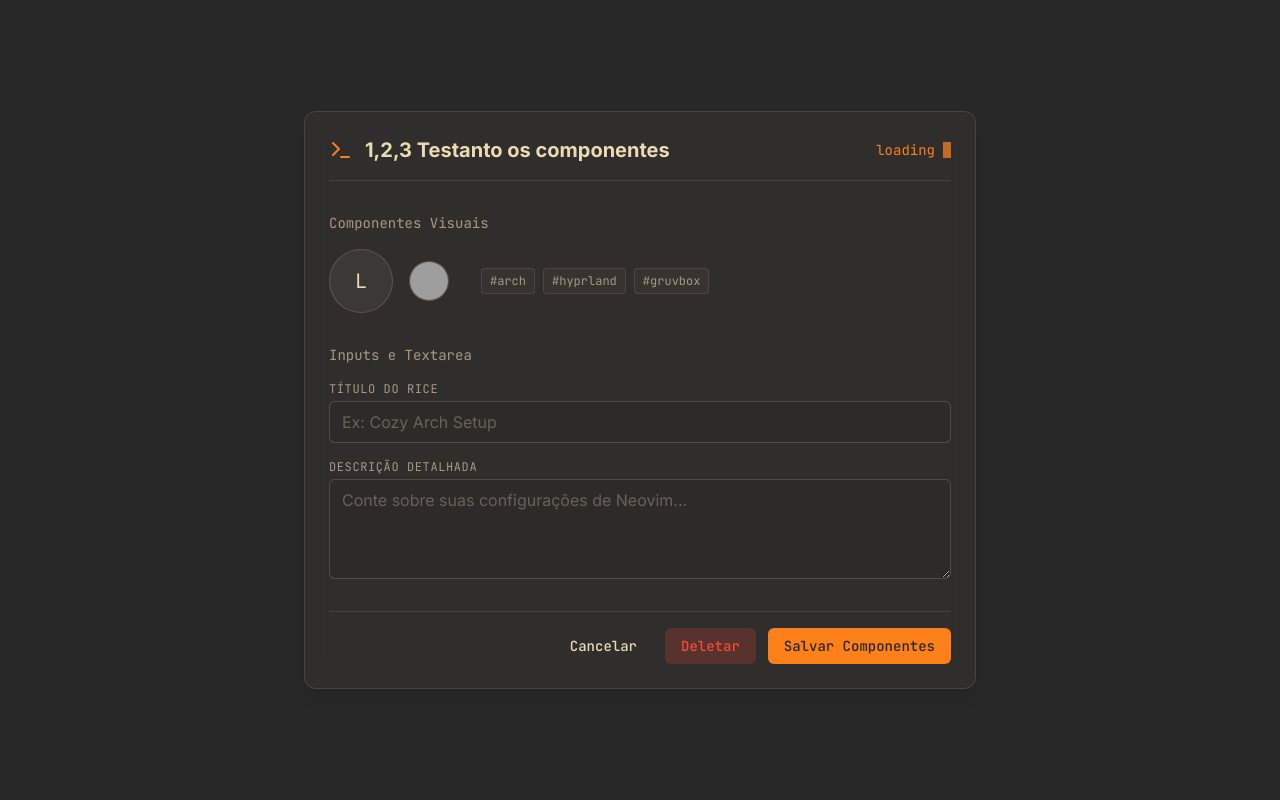
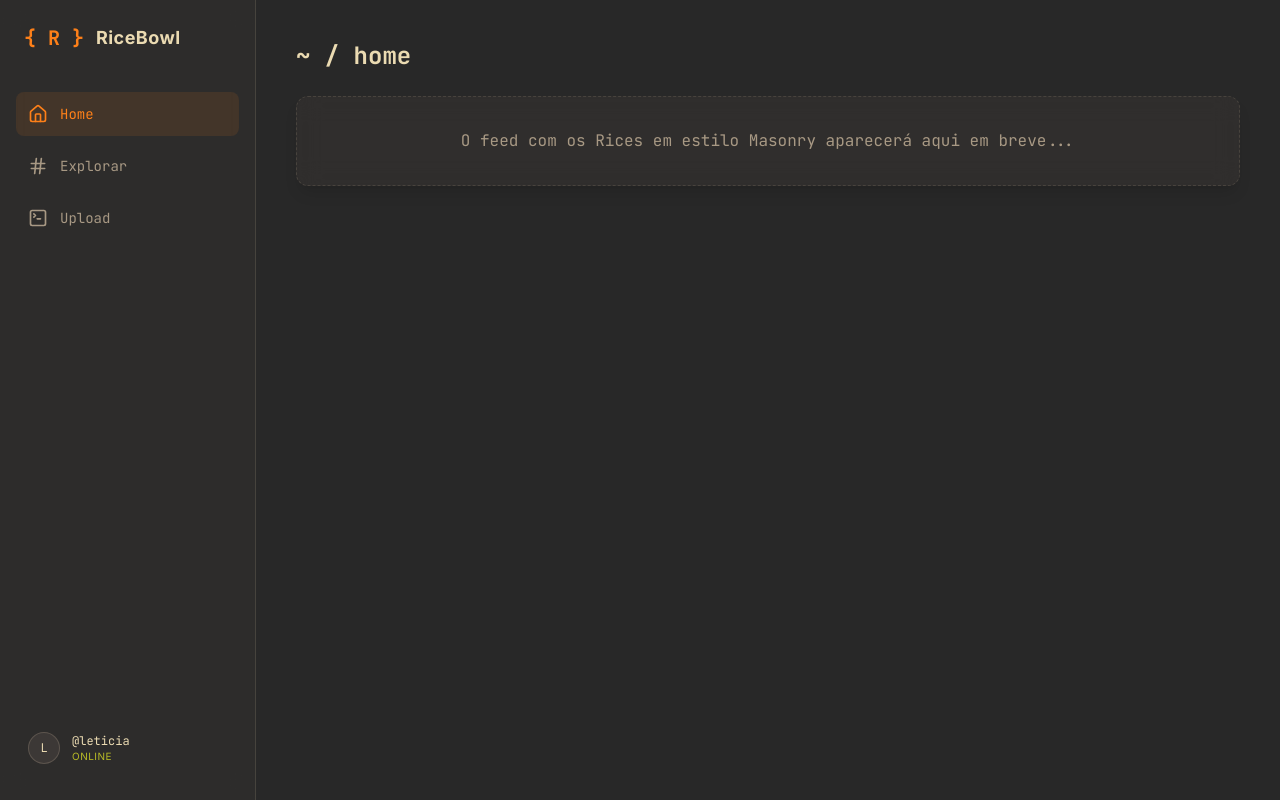
Before and after one commit to Leticia-Celestino/RiceBowl, a React (Vite) app in the folder frontend/: page / in a window 1280 px wide. Built offline with nearby package versions, Linux system fonts and the light colour scheme; grey boxes are pictures that could not be loaded.

Commit message:
feat(layout): criar shell da aplicacao com react router e sidebar dinamica

```diff
--- a/frontend/src/App.tsx
+++ b/frontend/src/App.tsx
@@ -1,59 +1,26 @@
-import { Button } from './components/ui/Button'
-import { Input } from './components/ui/Input'
-import { Textarea } from './components/ui/Textarea'
-import { GlassPanel } from './components/ui/GlassPanel'
-import { Tag } from './components/ui/Tag'
-import { Avatar } from './components/ui/Avatar'
-import { Loader } from './components/ui/Loader'
-import { Terminal } from 'lucide-react'
+import { Routes, Route } from 'react-router-dom';
+import { MainLayout } from './layouts/MainLayout';
+import { Home } from './pages/Home';
+
+// Placeholders rápidos para podermos testar o menu antes de criarmos as páginas finais
+const UploadPlaceholder = () => <div className="text-gruvbox-primary font-mono text-xl">$ ./upload_rice.sh</div>;
+const ExplorePlaceholder = () => <div className="text-gruvbox-primary font-mono text-xl">$ grep -r "minimalist" /rices</div>;
+const LoginPlaceholder = () => <div className="text-gruvbox-primary font-mono text-xl">$ sudo su - login</div>;
 
 function App() {
   return (
-    <div className="min-h-screen p-8 flex items-center justify-center">
+    <Routes>
+      {/* Rotas DENTRO do Layout da Sidebar */}
+      <Route element={<MainLayout />}>
+        <Route path="/" element={<Home />} />
+        <Route path="/explore" element={<ExplorePlaceholder />} />
+        <Route path="/upload" element={<UploadPlaceholder />} />
+      </Route>
 
-      <GlassPanel className="w-full max-w-2xl p-6 flex flex-col gap-8">
-
-        {/* Cabeçalho do Teste */}
-        <div className="flex items-center justify-between border-b border-gruvbox-gray/20 pb-4">
-          <div className="flex items-center gap-3">
-            <Terminal className="text-gruvbox-primary" size={24} />
-            <h1 className="text-xl font-sans font-bold">1,2,3 Testanto os componentes</h1>
-          </div>
-          <Loader />
-        </div>
-
-        {/* Avatares e Tags */}
-        <div className="flex flex-col gap-4">
-          <h2 className="text-sm font-mono text-gruvbox-gray">Componentes Visuais</h2>
-          <div className="flex items-center gap-4">
-            <Avatar alt="Letícia" size="lg" />
-            <Avatar src="https://github.com/torvalds.png" alt="Linus" size="md" />
-            <div className="flex gap-2 ml-4">
-              <Tag label="arch" />
-              <Tag label="hyprland" />
-              <Tag label="gruvbox" />
-            </div>
-          </div>
-        </div>
-
-        {/* Formulários */}
-        <div className="flex flex-col gap-4">
-          <h2 className="text-sm font-mono text-gruvbox-gray">Inputs e Textarea</h2>
-          <Input label="Título do Rice" placeholder="Ex: Cozy Arch Setup" />
-          <Textarea label="Descrição Detalhada" placeholder="Conte sobre suas configurações de Neovim..." />
-        </div>
-
-        {/* Botões */}
-        <div className="flex justify-end gap-3 pt-4 border-t border-gruvbox-gray/20">
-          <Button variant="ghost">Cancelar</Button>
-          <Button variant="danger">Deletar</Button>
-          <Button>Salvar Componentes</Button>
-        </div>
-
-      </GlassPanel>
-
-    </div>
-  )
+      {/* Rota de Login (Fica FORA da Sidebar, ocupando a tela toda) */}
+      <Route path="/login" element={<LoginPlaceholder />} />
+    </Routes>
+  );
 }
 
-export default App
+export default App;
--- /dev/null
+++ b/frontend/src/layouts/MainLayout.tsx
@@ -0,0 +1,81 @@
+import { Outlet, Link, useLocation } from 'react-router-dom';
+import { Home, SquareTerminal, Hash } from 'lucide-react';
+import { Avatar } from '../components/ui/Avatar';
+
+export function MainLayout() {
+    const location = useLocation()
+
+    const navItems = [
+    { icon: <Home size={20} />, label: 'Home', path: '/' },
+    { icon: <Hash size={20} />, label: 'Explorar', path: '/explore' },
+    { icon: <SquareTerminal size={20} />, label: 'Upload', path: '/upload' },
+    ]
+
+    return (
+    <div className="flex min-h-screen bg-gruvbox-bg">
+      {/* Sidebar Lateral */}
+        <aside className="w-16 sm:w-64 fixed inset-y-0 left-0 bg-gruvbox-panel/30 backdrop-blur-md border-r border-gruvbox-gray/20 flex flex-col justify-between py-6 transition-all duration-300 z-10">
+        {/* Logo */}
+        <div className="px-4 sm:px-6 flex items-center justify-center sm:justify-start gap-3 mb-10">
+            <span className="text-gruvbox-primary font-mono text-xl font-bold">{`{ R }`}</span>
+            <span className="hidden sm:block font-sans font-bold text-lg tracking-wide">
+            RiceBowl
+            </span>
+        </div>
+
+        {/* Navegação */}
+        <nav className="flex-1 px-2 sm:px-4 space-y-2">
+            {navItems.map((item) => {
+            const isActive = location.pathname === item.path
+
+            return (
+                <Link
+                key={item.path}
+                to={item.path}
+                className={`flex items-center gap-3 px-3 py-3 rounded-lg transition-colors group ${
+                    isActive
+                    ? 'bg-gruvbox-primary/10 text-gruvbox-primary'
+                    : 'text-gruvbox-gray hover:bg-gruvbox-gray/10 hover:text-gruvbox-fg'
+                }`}
+                >
+                <span
+                    className={`${
+                    isActive
+                        ? 'text-gruvbox-primary'
+                        : 'group-hover:text-gruvbox-fg'
+                    }`}
+                >
+                    {item.icon}
+                </span>
+                <span className="hidden sm:block font-mono text-sm">
+                    {item.label}
+                </span>
+                </Link>
+            )
+            })}
+        </nav>
+
+        {/* Perfil no Rodapé */}
+        <div className="px-2 sm:px-4 mt-auto">
+            <Link
+            to="/login"
+            className="flex items-center gap-3 px-3 py-3 rounded-lg text-gruvbox-gray hover:bg-gruvbox-gray/10 hover:text-gruvbox-fg transition-colors"
+            >
+            <Avatar alt="Letícia" size="sm" />
+            <div className="hidden sm:flex flex-col">
+                <span className="font-mono text-xs text-gruvbox-fg">@leticia</span>
+                <span className="text-[10px] text-gruvbox-accent uppercase tracking-wider">
+                Online
+                </span>
+            </div>
+            </Link>
+        </div>
+        </aside>
+
+      {/* Área Principal Dinâmica */}
+        <main className="flex-1 ml-16 sm:ml-64 p-6 sm:p-10">
+        <Outlet />
+        </main>
+    </div>
+    )
+}
--- /dev/null
+++ b/frontend/src/pages/Home.tsx
@@ -0,0 +1,13 @@
+import { GlassPanel } from '../components/ui/GlassPanel';
+
+export function Home() {
+    return (
+    <div className="max-w-5xl mx-auto space-y-6 animate-in fade-in duration-500">
+        <h1 className="text-2xl font-mono font-bold text-gruvbox-fg">~ / home</h1>
+
+        <GlassPanel className="p-8 text-center border-dashed">
+        <p className="font-mono text-gruvbox-gray">O feed com os Rices em estilo Masonry aparecerá aqui em breve...</p>
+        </GlassPanel>
+    </div>
+    );
+}
```
